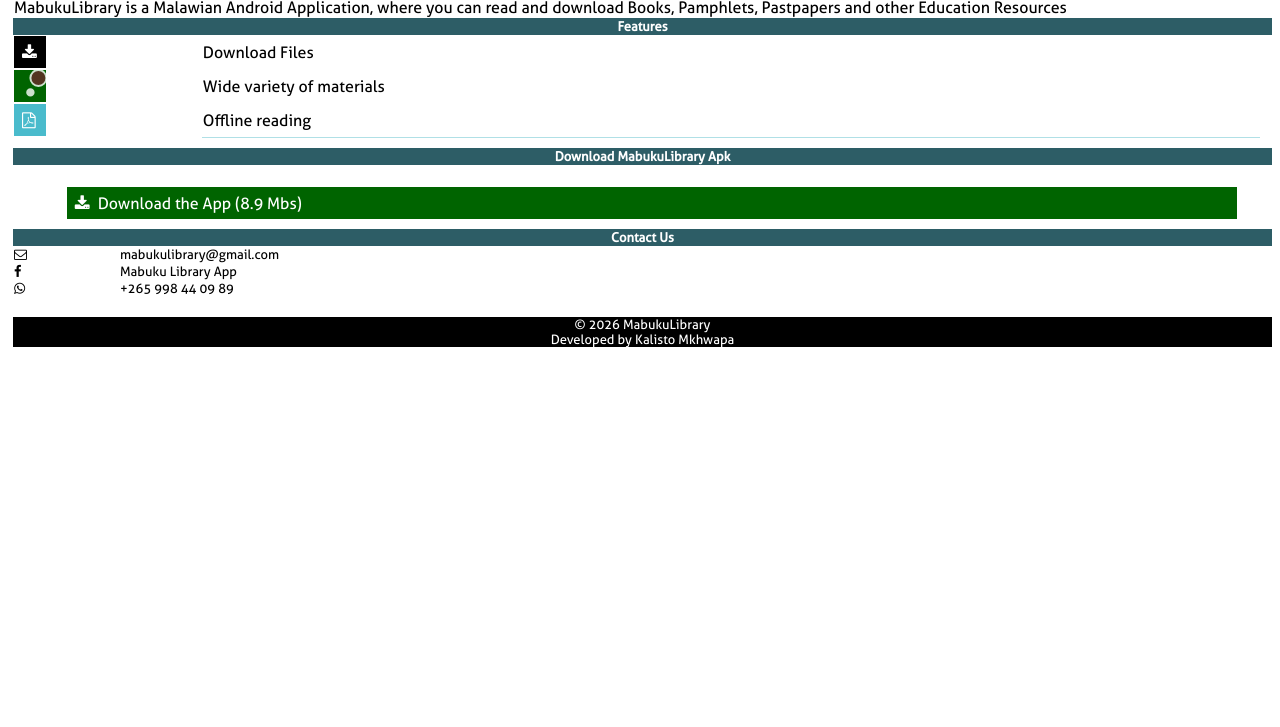
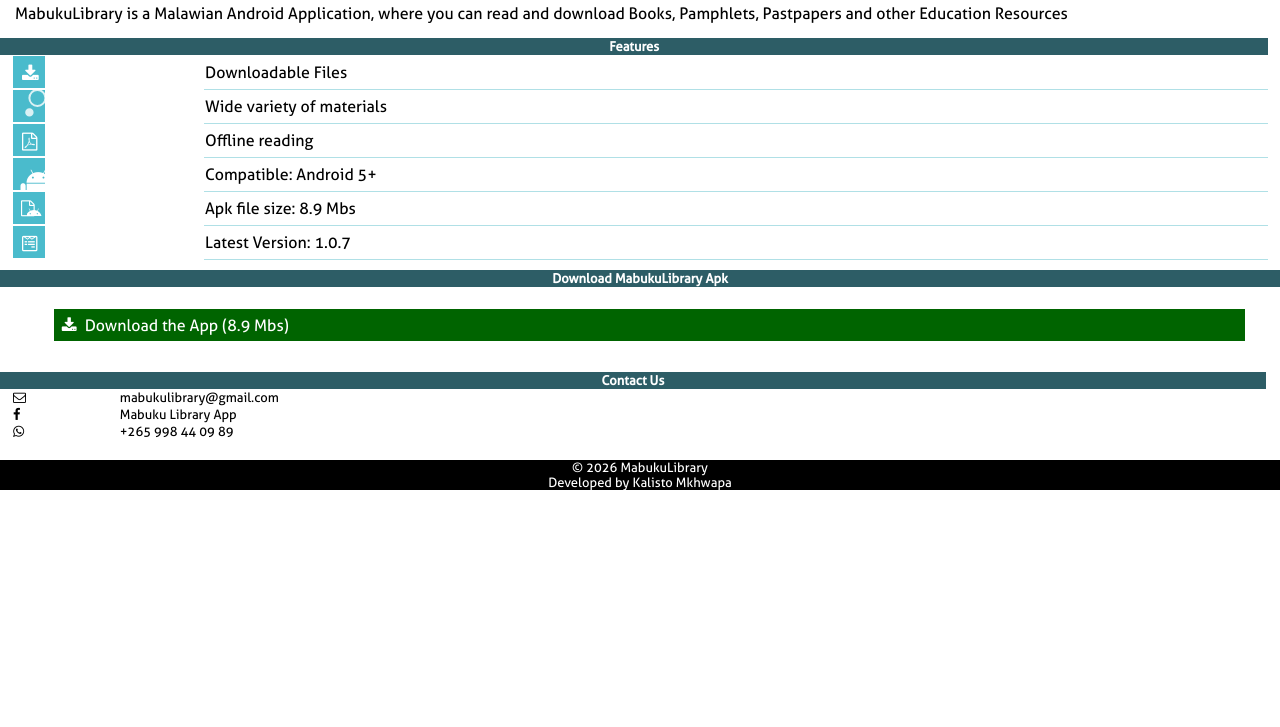
Before and after one commit to digitalkalisto-lab/mabukulibrary, a plain HTML site: page index.html in a window 1280 px wide. Shown: the part 73-800 px from the top of the page. Drawn offline with Linux system fonts and the light colour scheme; files whose address does not match are found by name; a web font is replaced by a local one.

Commit message:
Update index.html

```diff
--- a/index.html
+++ b/index.html
@@ -12,7 +12,7 @@
   font-family: 'Aller_Rg';       /* Name you’ll use in CSS */
   src: url('fonts/Aller_Rg.ttf')
 }
-body {font-family:'Aller_Rg'; padding-left:5px;}
+body {font-family:'Aller_Rg'; margin:0;}
 #h3 {text-align:center; text-align:left; color:#fff;}
 table {width:100%; border-collapse: collapse;}
 a {text-decoration:none;}
@@ -21,13 +21,14 @@
 .small {font-size:x-small;}
 .center {text-align:center;}
 #gap {font-size:x-small; color:#fff;}
-.borderbottom {border-bottom:1px solid powderblue;}
+.borderbottom {border-bottom:1px solid powderblue; margin-right:15px;}
 #div1 {width:2em; height:2em; background:black; color:#fff; }
 #icon1 {margin:0.5em;}
 #div2 {width:2em; height:2em; background:darkgreen;}
 #icon2 {margin:0.5em;}
 #div3 {width:2em; height:2em; background:black; color:#fff; text-align:right;}
-#div4 {width:2em; height:2em; background:#4ABBCC; color:#fff; font-family:Courier new,monospace; font-weight:bold;}
+.div4 {width:2em; height:2em; background:#4ABBCC; color:#fff; font-family:Courier new,monospace; font-weight:bold;
+	overflow:hidden;}
 #div5 {width:2em; height:2em; background:Orange;}
 #div6 {width:2em; height:2em; background:black;}
 #div5b  {width:1em; height:1em; border-radius:50px; background:#fff;}
@@ -54,6 +55,9 @@
   vertical-align: middle; /* Optional: centers it vertically too */
   width:3em;
 }
+.pad10 {padding-left:10px;}
+.blank {width:10px;}
+.large {font-size:large;}
 </style>
 <title></title>
 	<meta charset="utf-8">
@@ -66,7 +70,7 @@
 			<td><h3 id="h3">MABUKU LIBRARY APP</h3></td>
 		</tr>
 		<tr>
-			<td colspan="3" >
+			<td colspan="3" style="padding:15px;" >
 				MabukuLibrary is a Malawian Android Application, where you can read and download Books, Pamphlets, Pastpapers and other Education Resources
 			</td>
 		</tr>
@@ -76,34 +80,69 @@
 			<td colspan="3" >Features</td>
 		</tr>
 		<tr>
+			<td class="blank"></td>
 			<td class="col1">
-				<div id="div1"><div id="icon1"  class="fa fa-download"></div> </div>
+				<div class="div4"><div id="icon1"  class="fa fa-download large"></div> </div>
 			</td>
-			<td>Download Files</td>
+			<td class="borderbottom" >Downloadable Files</td>
 			<td>
 				<div class="msg"></div>
 			</td>
 		</tr>
 		<tr>
+			<td class="blank"></td>
 			<td>
-				<div id="div2">
+				<div class="div4">
 					<span id="sp2">
 						<svg width="2em" height="2em" style="background:;">
-							<circle cx="0.9em" cy="0.5em" r="0.5em" style="stroke:#fff; stroke-width:2px; fill:#682a2a;"></circle>
+							<circle cx="0.9em" cy="0.5em" r="0.5em" style="stroke:#fff; stroke-width:2px; fill:#4ABBCC;"></circle>
 							<circle cx="0.4em" cy="1.4em" r="0.2em" style="stroke:#fff; stroke-width:2px; fill:#fff;"></circle>
 						</svg>
 					</span>
 <!--			<img id="div2"  src="/storage/sdcard0/Download/Tomato.jpg" >-->
 				</div></td>
-			<td>Wide variety of materials</td>
+			<td class="borderbottom" >Wide variety of materials</td>
 			<td>
 <!--				<img class="msg" src="Resources/message.png">-->
 				<div class="msg"></div>
 			</td>
 		</tr>
 		<tr>
-			<td><div id="div4"><div id="icon2"  class="fa fa-file-pdf-o"></div> </div></td>
+			<td class="blank"></td>
+			<td><div class="div4"><div id="icon2"  class="fa fa-file-pdf-o large"></div> </div></td>
 			<td class="borderbottom">Offline reading</td>
+			<td>
+				<div class="msg"></div>
+			</td>
+		</tr>
+		<tr>
+			<td class="blank"></td>
+			<td><div class="div4"><div id="icon2"  class="fa fa-android" style="font-size:45px; position:relative; left:-15px; top:-15px;" ></div> </div></td>
+			<td class="borderbottom">Compatible: Android 5+</td>
+			<td>
+				<div class="msg"></div>
+			</td>
+		</tr>
+		<tr>
+			<td class="blank"></td>
+			<td><div class="div4"><div id="icon2"  class="fa fa-file-o"></div>
+				    <div style="border:; position:relative;
+				    	height:10px; width:15px;
+				    	top:-18px; left:14px; overflow:hidden;">
+					    <div style="font-size:30px; position:relative; top:0px; left:-5px;"
+						    class="fa fa-android">
+					    </div>
+				    </div>
+			    </div></td>
+			<td class="borderbottom">Apk file size: 8.9 Mbs</td>
+			<td>
+				<div class="msg"></div>
+			</td>
+		</tr>
+		<tr>
+			<td class="blank"></td>
+			<td><div class="div4"><div id="icon2"  class="fa fa-wpforms large"></div> </div></td>
+			<td class="borderbottom">Latest Version: 1.0.7</td>
 			<td>
 				<div class="msg"></div>
 			</td>
@@ -123,7 +162,9 @@
 			<!--				<img id="div2" src="/storage/sdcard0/Pictures/DigitalKalistoLogo.jpg">-->
 				<a href="https://www.dropbox.com/scl/fi/f3899yw0epm2beeprc4vy/mabuku_library_1.0.7.apk?rlkey=vk5oom7f1bmfyjkjjqmriwrl3&st=1l3jc4lc&dl=1" ><div id="div7" style="color:#fff;"><div id="icon1"  class="fa fa-download"></div>Download the App (8.9 Mbs)</div></a>
 			</td>
-			<td></td>
+		</tr>
+		<tr>
+			<td style="visibility:hidden;">.</td>
 		</tr>
 
 	</table>
@@ -133,16 +174,19 @@
 			<td colspan="3">Contact Us</td>
 		</tr>
 		<tr>
+			<td class="blank"></td>
 			<td><div class="fa fa-envelope-o"></div> </td>
 			<td>mabukulibrary@gmail.com</td>
 			<td></td>
 		</tr>
 		<tr>
+			<td class="blank"></td>
 			<td><div class="fa fa-facebook-f"></div></td>
 			<td>Mabuku Library App </td>
 			<td></td>
 		</tr>
 		<tr>
+			<td class="blank"></td>
 			<td><div class="fa fa-whatsapp"></div></td>
 			<td>+265 998 44 09 89</td>
 			<td></td>
```
